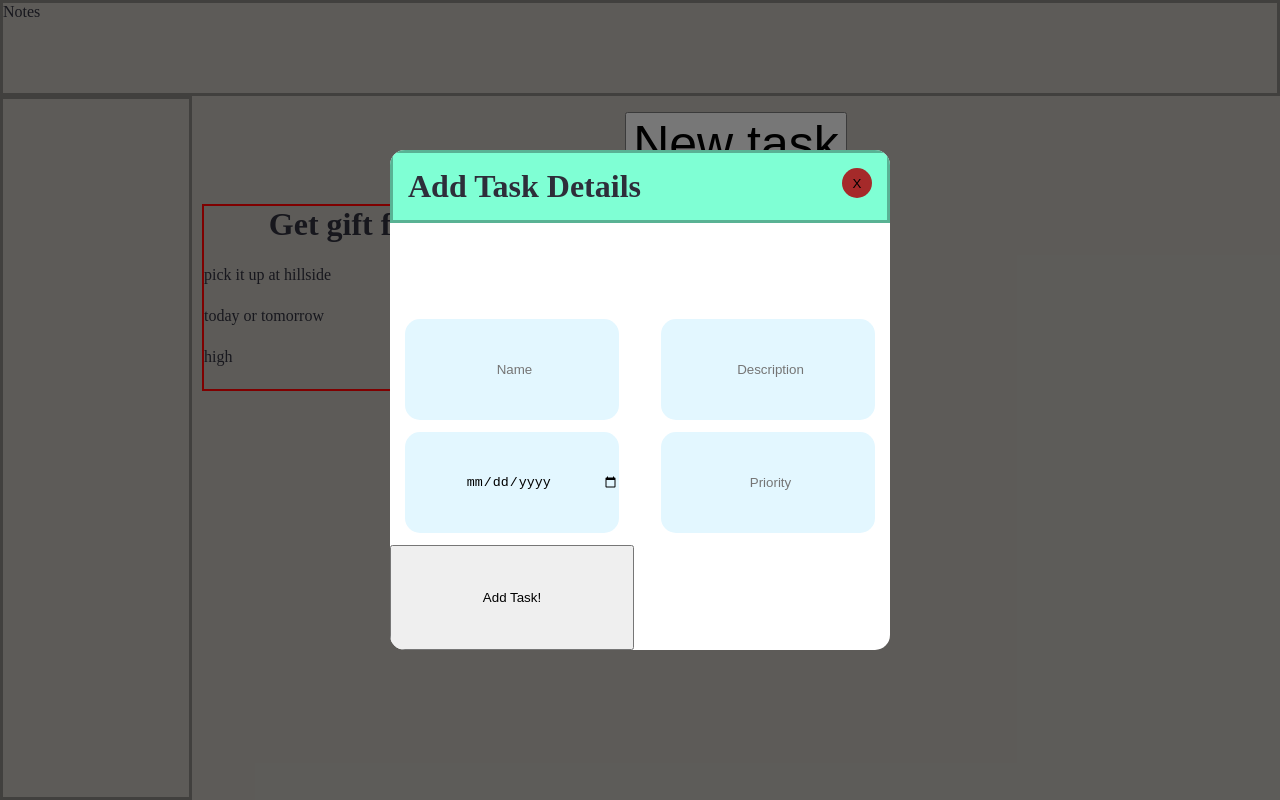
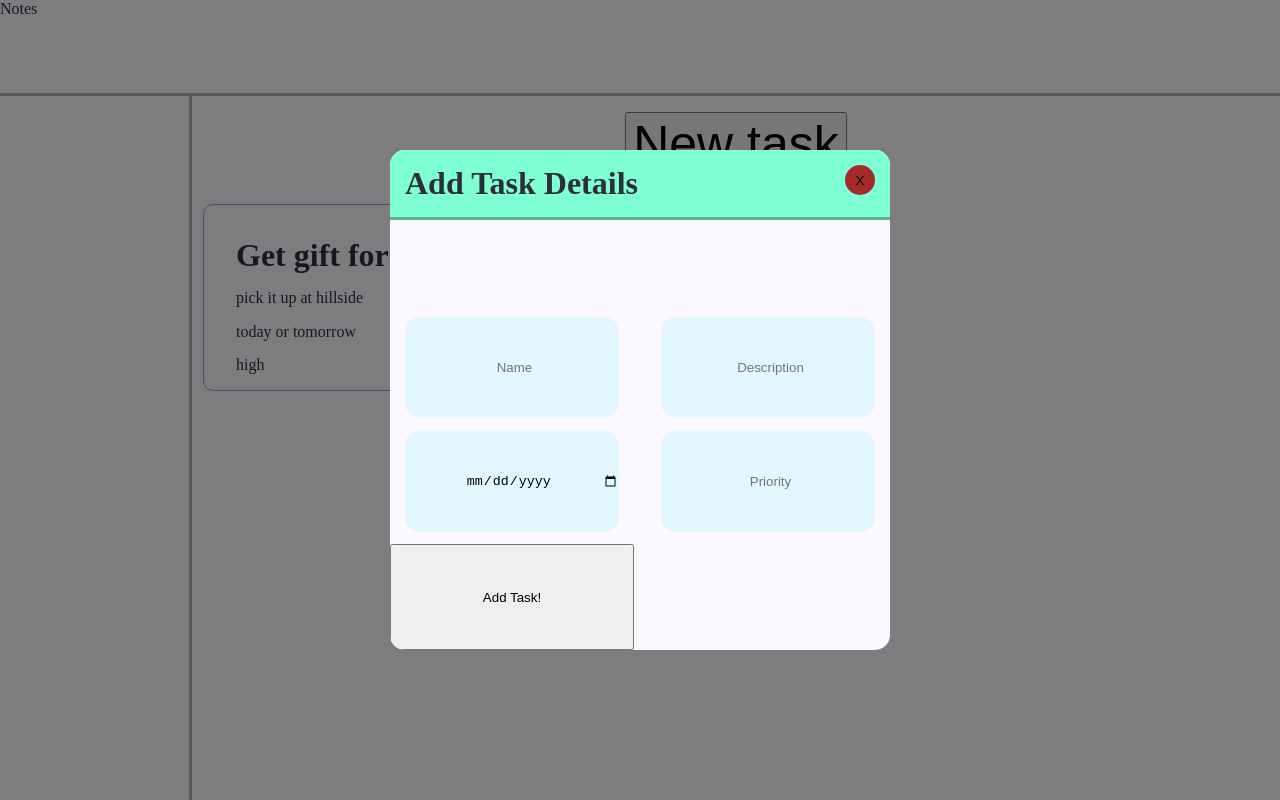
Before and after one commit to CoryMci/Todo, a plain HTML site: page index.html in a window 1280 px wide. Drawn offline with Linux system fonts and the light colour scheme.

Commit message:
Add minor styling

```diff
--- a/style.css
+++ b/style.css
@@ -1,5 +1,5 @@
 body {
-    background-color: #BBB8B2;
+    background-color: #fbf9ff;
     margin: 0px;
     color: #2E2E3A;
 }
@@ -14,12 +14,13 @@ body {
 }
 
 .header {
-    border:3px solid rgba(0, 0, 0, 0.3);
+    border-bottom:3px solid rgba(0, 0, 0, 0.3);
     grid-column: 1 / 3;
 }
 
 .sidebar {
-    border: 3px solid rgba(0, 0, 0, 0.3);
+    border-right: 3px solid rgba(0, 0, 0, 0.3);
+
     grid-row: 2 / 3;
 }
 
@@ -43,15 +44,18 @@ body {
 }
 
 .task {
-    border: 2px solid red;
+    border: 1px solid #a2a3bb;
+    border-radius: 10px;
     width: 100%;
     display: grid;
+    text-indent: 2em;
+    padding-top: 2em;
+    overflow: hidden;
 }
 
 .name {
     font-size: 2em;
     font-weight: 700;
-    text-align: center;
 }
 
 .newtask button {
@@ -72,7 +76,7 @@ body {
 .form {
     width: 500px;
     height: 500px;
-    background-color: white;
+    background-color: #fbf9ff;
     justify-self: center;
     align-self: center;
     border-radius: 15px;
```
